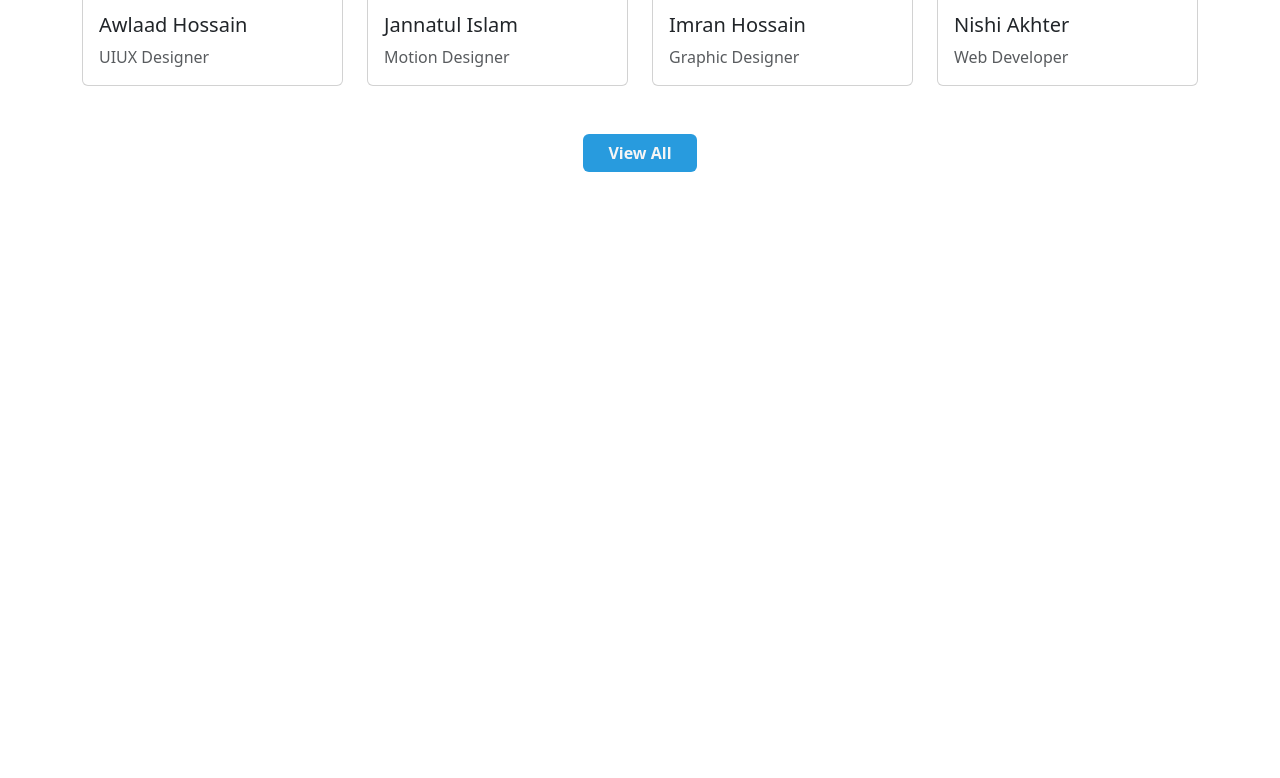
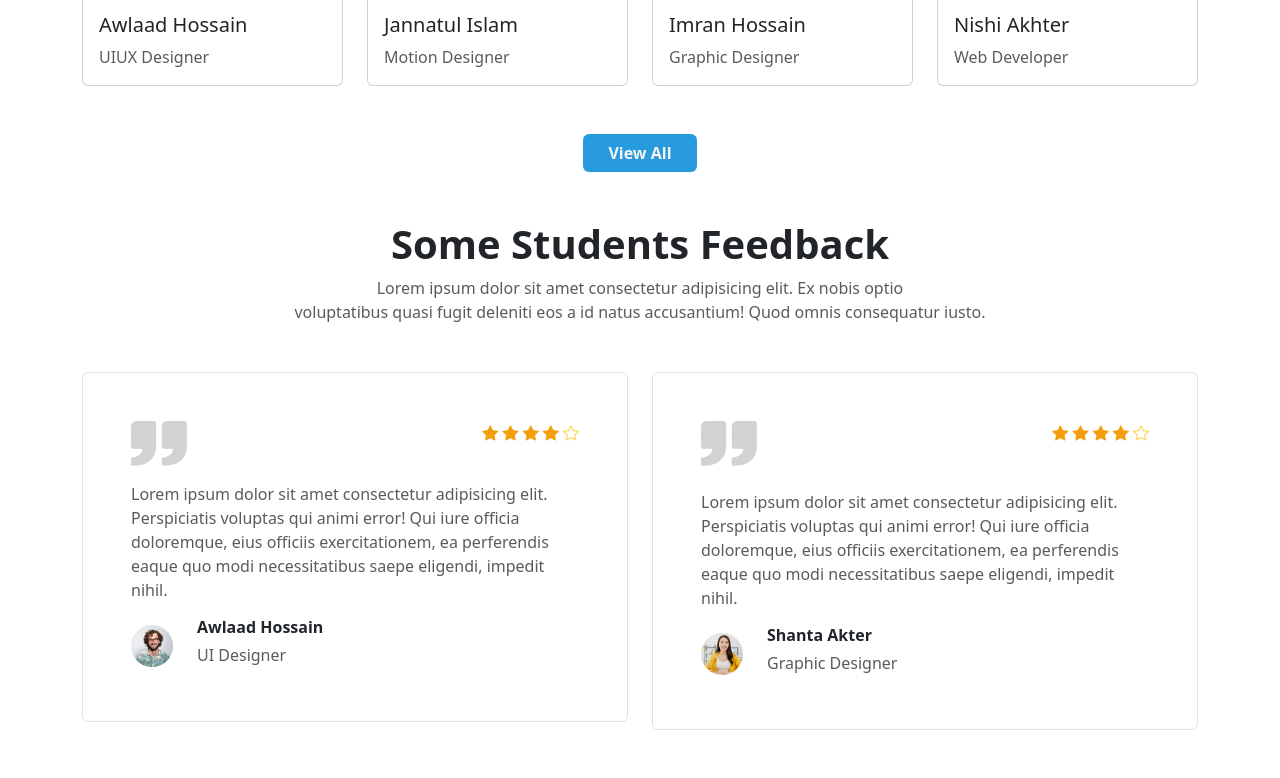
Before and after one commit to Sakil71/Bd-edu, a plain HTML site: page index.html in a window 1280 px wide. Shown: the part 3085-3863 px from the top of the page. Before the commit the page ends 3305 px from the top, so only its background shows below. Drawn offline with nearby package versions, Linux system fonts and the light colour scheme.

Commit message:
Fifth-Commit

```diff
--- a/index.html
+++ b/index.html
@@ -9,6 +9,8 @@
     <link rel="stylesheet" href="https://cdn.jsdelivr.net/npm/bootstrap@5.2.0/dist/css/bootstrap.min.css">
     <!-- vanila css link -->
     <link rel="stylesheet" href="styles.css">
+    <!-- Bootstrap Icon CDN link -->
+    <link rel="stylesheet" href="https://cdn.jsdelivr.net/npm/bootstrap-icons@1.9.1/font/bootstrap-icons.css">
 </head>
 <body class="container">
     <header>
@@ -315,6 +317,72 @@
           <button class="btn vanilla-css px-4 fw-bold">View All</button>
         </div>
       </section>
+
+      <!-- Students Feedback -->
+      <section>
+        <div class="text-center my-5">
+          <h1 class="fw-bold">Some Students Feedback</h1>
+          <p class="opacity-75">Lorem ipsum dolor sit amet consectetur adipisicing elit. Ex nobis optio <br> voluptatibus quasi fugit deleniti eos a id natus accusantium! Quod omnis consequatur iusto.</p>
+        </div>
+        <div class="row d-flex gx-4">
+          <div class="col">
+            <div class="p-5 border border-1 rounded mb-5">
+              <div class="d-flex justify-content-between mb-3">
+                <div>
+                  <img src="images/comma.png" alt="">
+                </div>
+                <div>
+                  <i class="bi bi-star-fill"></i>
+                  <i class="bi bi-star-fill"></i>
+                  <i class="bi bi-star-fill"></i>
+                  <i class="bi bi-star-fill"></i>
+                  <i class="bi bi-star"></i>
+                </div>
+            </div>
+              <div>
+                <p class="opacity-75">Lorem ipsum dolor sit amet consectetur adipisicing elit. Perspiciatis voluptas qui animi error! Qui iure officia doloremque, eius officiis exercitationem, ea perferendis eaque quo modi necessitatibus saepe eligendi, impedit nihil.</p>
+              </div>
+              <div class="d-flex align-items-center">
+                <div class="pe-4">
+                  <img src="images/student/student-5.png" alt="">
+                </div>
+                <div>
+                  <h5 class="fs-6 fw-bold">Awlaad Hossain</h5>
+                  <h6 class="opacity-75">UI Designer</h6>
+                </div>
+              </div>
+            </div>
+          </div>
+          <div class="col">
+            <div class="p-5 border border-1 rounded mb-5">
+              <div class="d-flex justify-content-between mb-4">
+                <div>
+                  <img src="images/comma.png" alt="">
+                </div>
+                <div>
+                  <i class="bi bi-star-fill"></i>
+                  <i class="bi bi-star-fill"></i>
+                  <i class="bi bi-star-fill"></i>
+                  <i class="bi bi-star-fill"></i>
+                  <i class="bi bi-star"></i>
+                </div>
+            </div>
+              <div>
+                <p class="opacity-75">Lorem ipsum dolor sit amet consectetur adipisicing elit. Perspiciatis voluptas qui animi error! Qui iure officia doloremque, eius officiis exercitationem, ea perferendis eaque quo modi necessitatibus saepe eligendi, impedit nihil.</p>
+              </div>
+              <div class="d-flex align-items-center">
+                <div class="pe-4">
+                  <img src="images/student/student-6.png" alt="">
+                </div>
+                <div>
+                  <h5 class="fs-6 fw-bold">Shanta Akter</h5>
+                  <h6 class="opacity-75">Graphic Designer</h6>
+                </div>
+              </div>
+            </div>
+          </div>
+        </div>
+      </section>
     </main>
 
 
--- a/styles.css
+++ b/styles.css
@@ -12,3 +12,9 @@
 .button-vanilla{
     color: rgba(40, 155, 222, 1);
 }
+.bi-star-fill{
+    color: rgba(245, 158, 11, 1);
+}
+.bi-star{
+    color: rgba(252, 211, 77, 1);
+}
```
